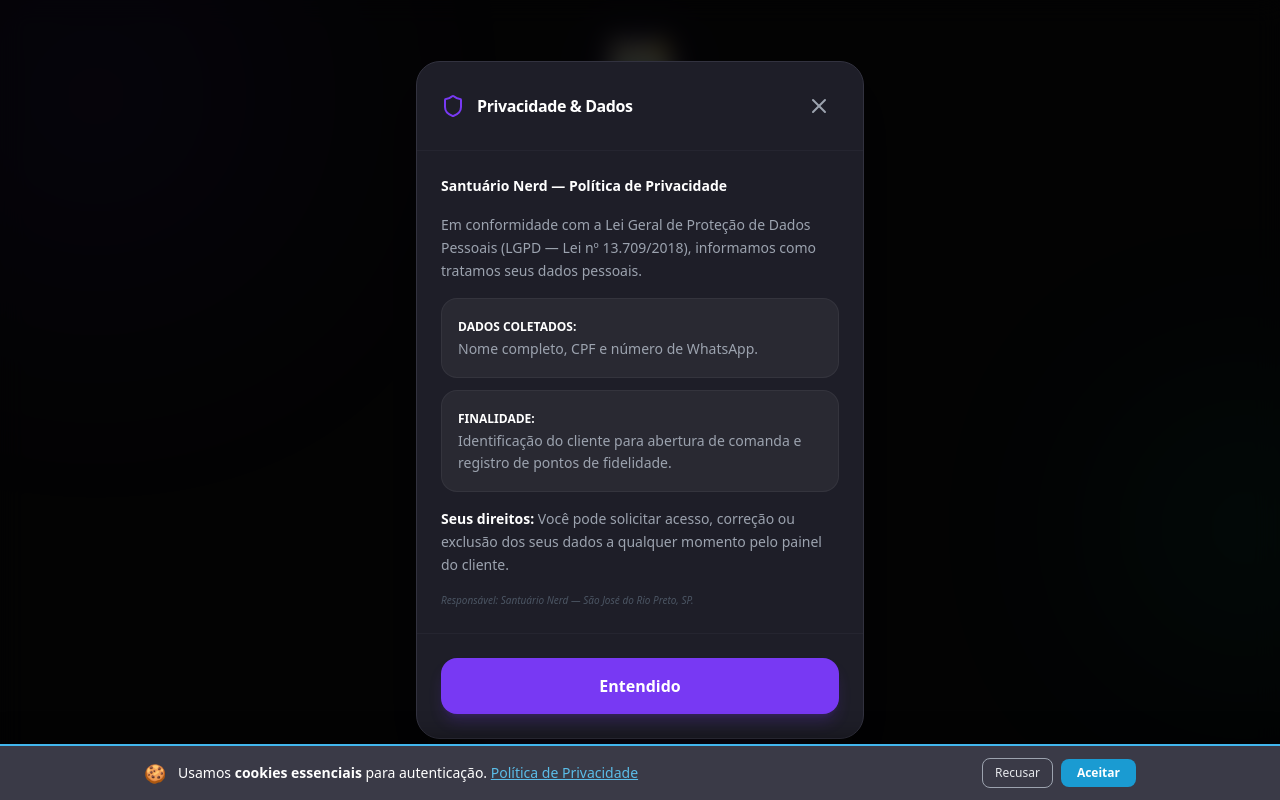
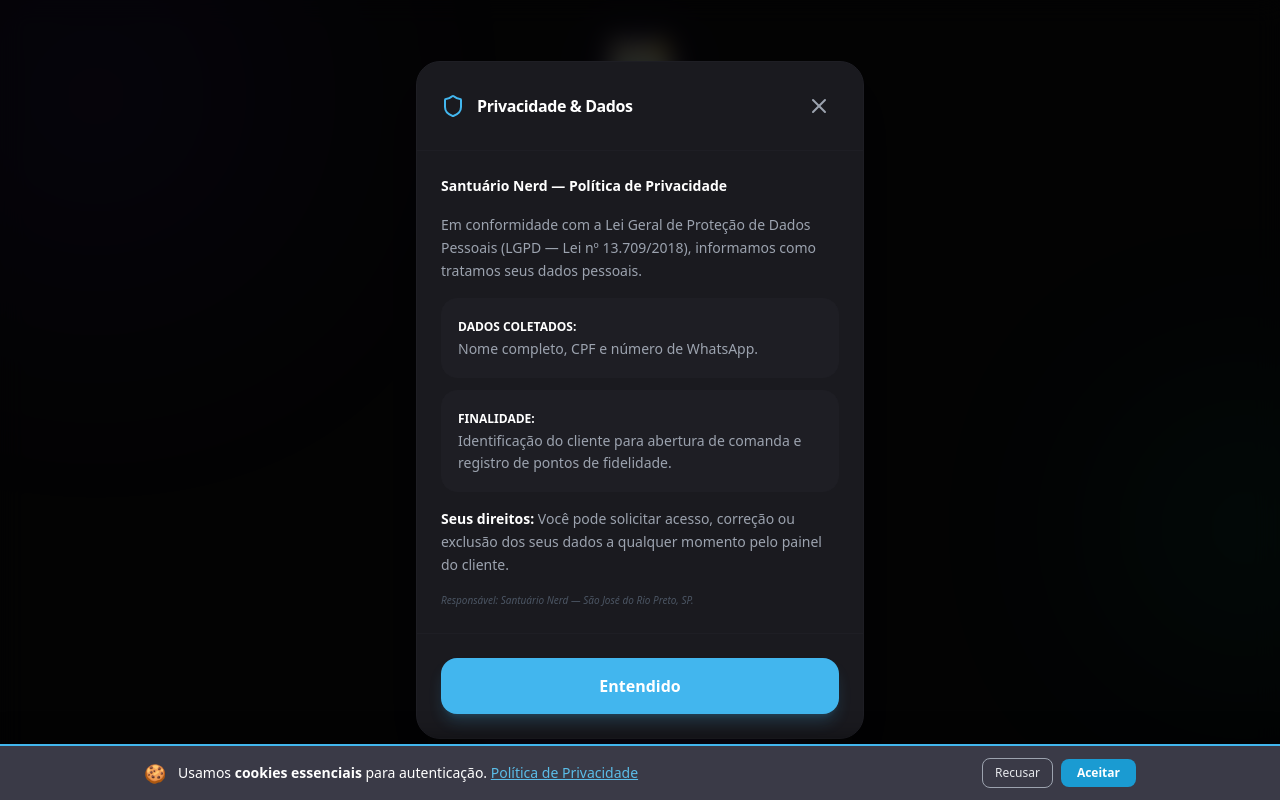
Before and after one commit to Taino-Edu/Tenant-ERP_Model, a Next.js app in the folder frontend/: page /mesa/1 in a window 1280 px wide. Both pictures are taken after a click on the button "Política de Privacidade". Shown: the top 800 px of the page. Built offline with nearby package versions, Linux system fonts and the light colour scheme; no server answers.

Commit message:
UI: removendo roxo da tela de QR Code e substituindo emojis por fotos reais dos produtos no cardápio

```diff
--- a/frontend/app/cliente/page.tsx
+++ b/frontend/app/cliente/page.tsx
@@ -331,7 +331,7 @@
             {comanda.status !== 'Fechada' && comanda.status !== 'Cancelada' && (
               <section className="space-y-4">
                 <div className="flex items-center justify-between">
-                  <h2 className="font-bold text-white uppercase tracking-widest text-xs flex items-center gap-2">
+                  <h2 className="font-bold text-gray-100 uppercase tracking-widest text-xs flex items-center gap-2">
                     <ShoppingCart className="w-4 h-4 text-brand-500" /> Cardápio Disponível
                   </h2>
                   <span className="text-[10px] text-gray-500 font-bold uppercase">{products.length} Itens</span>
@@ -344,20 +344,38 @@
                       onClick={() => p.stockQuantity > 0 && setConfirmItem(p)}
                       disabled={adding === p.id || p.stockQuantity === 0}
                       className={clsx(
-                        'bg-surface-800 border border-surface-600 rounded-2xl p-4 text-left transition-all duration-200 active:scale-95 disabled:opacity-40 relative group',
+                        'bg-surface-800 border border-surface-600 rounded-2xl p-4 text-left transition-all duration-200 active:scale-95 disabled:opacity-40 relative group overflow-hidden',
                         adding === p.id && 'border-brand-500'
                       )}
                     >
-                      <div className="flex justify-between items-start mb-3">
-                        <span className="text-3xl filter drop-shadow-sm">{getCategoryEmoji(p.category, categories)}</span>
-                        <div className="w-8 h-8 rounded-full bg-surface-900 flex items-center justify-center border border-surface-600 group-hover:border-brand-500/50 transition-colors">
-                          <Plus className="w-4 h-4 text-gray-400 group-hover:text-brand-500" />
+                      {/* Product Image Background */}
+                      {p.imageUrl && (
+                        <div
+                          className="absolute inset-0 z-0 opacity-20 group-hover:opacity-30 transition-opacity"
+                          style={{
+                            backgroundImage: `url(${p.imageUrl})`,
+                            backgroundSize: 'cover',
+                            backgroundPosition: 'center'
+                          }}
+                        />
+                      )}
+
+                      {/* Dark overlay to ensure text readability */}
+                      <div className="absolute inset-0 z-0 bg-gradient-to-t from-surface-800 to-transparent" />
+
+                      <div className="relative z-10 flex flex-col h-full justify-between">
+                        <div className="flex justify-end mb-8">
+                          <div className="w-8 h-8 rounded-full bg-surface-900 flex items-center justify-center border border-surface-600 group-hover:border-brand-500/50 transition-colors shadow-lg">
+                            <Plus className="w-4 h-4 text-gray-400 group-hover:text-brand-500" />
+                          </div>
+                        </div>
+                        <div>
+                          <p className="text-xs font-bold text-gray-100 line-clamp-2 min-h-[2rem] drop-shadow-md">{p.name}</p>
+                          <p className="text-accent-green font-black text-sm mt-2 drop-shadow-md">
+                            R$ {p.priceInReais.toFixed(2).replace('.', ',')}
+                          </p>
                         </div>
                       </div>
-                      <p className="text-xs font-bold text-white line-clamp-2 min-h-[2rem]">{p.name}</p>
-                      <p className="text-accent-green font-black text-sm mt-2">
-                        R$ {p.priceInReais.toFixed(2).replace('.', ',')}
-                      </p>
                     </button>
                   ))}
                 </div>
@@ -369,8 +387,3 @@
     </div>
   )
 }
-
-function getCategoryEmoji(cat: string, categories: ProductCategory[]): string {
-  const found = categories.find(c => c.name === cat)
-  return found?.emoji ?? '📦'
-}
--- a/frontend/app/mesa/[mesa]/page.tsx
+++ b/frontend/app/mesa/[mesa]/page.tsx
@@ -29,10 +29,10 @@
 function PrivacyModal({ onClose }: { onClose: () => void }) {
   return (
     <div className="fixed inset-0 z-50 flex items-center justify-center p-4 bg-black/80 backdrop-blur-md">
-      <div className="relative w-full max-w-md bg-[#1e1e28] border border-[#32323f] rounded-3xl shadow-2xl max-h-[85vh] flex flex-col overflow-hidden">
-        <div className="flex items-center justify-between p-6 border-b border-[#252530]">
+      <div className="relative w-full max-w-md bg-surface-800 border border-surface-600 rounded-3xl shadow-2xl max-h-[85vh] flex flex-col overflow-hidden">
+        <div className="flex items-center justify-between p-6 border-b border-surface-700">
           <div className="flex items-center gap-3">
-            <Shield className="w-6 h-6 text-[#7839F3]" />
+            <Shield className="w-6 h-6 text-brand-500" />
             <h2 className="text-white font-bold tracking-tight">Privacidade & Dados</h2>
           </div>
           <button onClick={onClose} className="p-2 text-gray-400 hover:text-white transition-colors">
@@ -46,11 +46,11 @@
             informamos como tratamos seus dados pessoais.
           </p>
           <div className="space-y-3">
-            <div className="bg-white/5 p-4 rounded-2xl border border-white/5">
+            <div className="bg-surface-700 p-4 rounded-2xl border border-surface-600">
               <p><strong className="text-white text-xs uppercase">Dados coletados:</strong></p>
               <p>Nome completo, CPF e número de WhatsApp.</p>
             </div>
-            <div className="bg-white/5 p-4 rounded-2xl border border-white/5">
+            <div className="bg-surface-700 p-4 rounded-2xl border border-surface-600">
               <p><strong className="text-white text-xs uppercase">Finalidade:</strong></p>
               <p>Identificação do cliente para abertura de comanda e registro de pontos de fidelidade.</p>
             </div>
@@ -63,8 +63,8 @@
             Responsável: Santuário Nerd — São José do Rio Preto, SP.
           </p>
         </div>
-        <div className="p-6 border-t border-[#252530]">
-          <button onClick={onClose} className="w-full py-4 bg-[#7839F3] text-white font-bold rounded-2xl shadow-lg shadow-[#7839F3]/20 hover:bg-[#8b55f5] transition-all">
+        <div className="p-6 border-t border-surface-700">
+          <button onClick={onClose} className="w-full py-4 bg-brand-500 text-white font-bold rounded-2xl shadow-lg shadow-brand-500/20 hover:bg-brand-600 transition-all">
             Entendido
           </button>
         </div>
```
